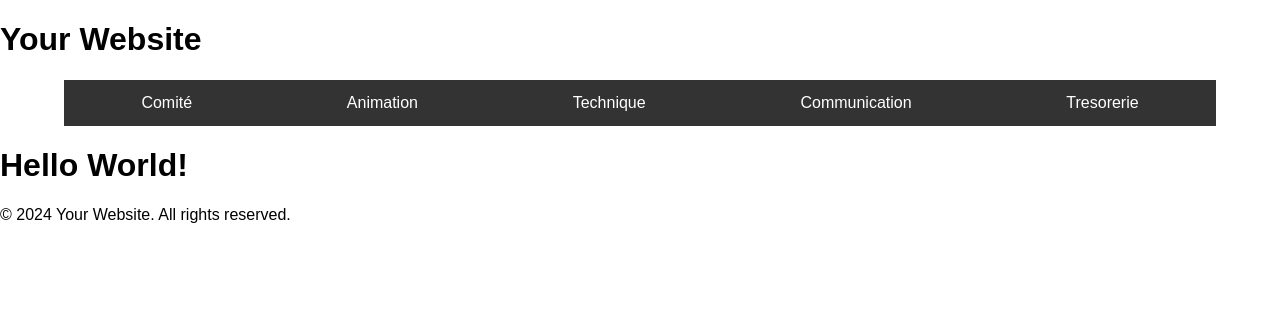
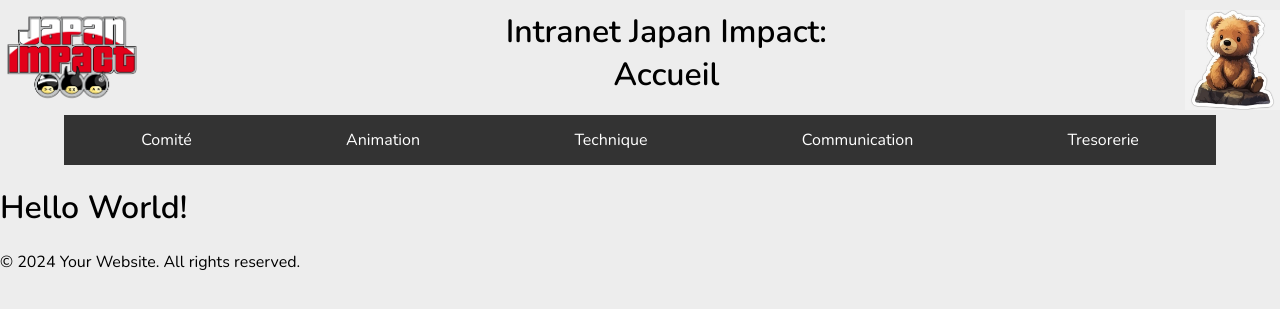
Before and after one commit to EliannRaven/Nanuq, a Django app: page /intra/ in a window 1280 px wide. Shown: the top 309 px of the page. Run offline with Django 5.2, Linux system fonts and the light colour scheme.

Commit message:
Few modifications in the back and frontend

```diff
--- a/Nanuq/Suivi/templates/Suivi/intraHome.html
+++ b/Nanuq/Suivi/templates/Suivi/intraHome.html
@@ -1,7 +1,17 @@
 {% extends 'intraBase.html' %}
+{% load static %}
+
+{% block header %}
+    <div class ="headerElement headerTitle">
+        Intranet Japan Impact:<br>
+        Accueil
+    </div>
+{% endblock %}
 
 {% block content %}
     <!-- Your content specific to intraHome.html -->
     <h1>Hello World!</h1>
+
+
     <!-- Additional content -->
 {% endblock %}
--- a/Nanuq/Suivi/templates/intraBase.html
+++ b/Nanuq/Suivi/templates/intraBase.html
@@ -4,6 +4,9 @@
     <meta charset="UTF-8">
     <meta name="viewport" content="width=device-width, initial-scale=1.0">
     {% load static %}
+    <link rel="preconnect" href="https://fonts.googleapis.com">
+    <link rel="preconnect" href="https://fonts.gstatic.com" crossorigin>
+    <link href="https://fonts.googleapis.com/css2?family=Nunito:wght@300;400;600&display=swap" rel="stylesheet">
     <title>{% block title %}Nanuq: Event Intranet{% endblock %}</title>
     <link rel="icon" type="image/png" href="{% static 'image/nanuq.jpg' %}">
     <link rel="stylesheet" type="text/css" href="{% static 'css/style.css' %}">
@@ -11,7 +14,12 @@
 <body>
 
     <header>
-        <h1>Your Website</h1>
+        <div class ="intraHeader">
+            <a href="{% url 'intraHome' %}"><img class = "headerElement headerLogo" src="{% static 'image/logo_yokai.png' %}" alt="Logo"></a>
+            {% block header %}
+            {% endblock %}
+            <img class = "headerElement headerLogPicture" src="{% static 'image/nanuq.jpg' %}" alt="Logo">
+        </div>
         {% include 'intraNavbar.html' %}
     </header>
 
--- a/Nanuq/Suivi/templates/intraNavbar.html
+++ b/Nanuq/Suivi/templates/intraNavbar.html
@@ -1,6 +1,6 @@
 <div class="intraNavbar">
     <a href="#home">Comité</a>
-    <a href="#about">Animation</a>
+    <a href="{% url 'contactList' %}">Animation</a>
     <a href="#services">Technique</a>
     <a href="#contact">Communication</a>
     <a href="#contact">Tresorerie</a>
--- a/Nanuq/Suivi/urls.py
+++ b/Nanuq/Suivi/urls.py
@@ -1,8 +1,10 @@
 from django.urls import path
-from .views import intraHome
+from .views import intraHome, ContactList
 
 urlpatterns = [
     path('', intraHome, name='intraHome'),
+    path('contactList/', ContactList.as_view(), name = 'contactList'),
+
 ]
 
 #C:\Users\nicoh\Documents\Computer_science\Portfolio\Nanuq\Nanuq\Nanuq\static
--- a/Nanuq/Suivi/views.py
+++ b/Nanuq/Suivi/views.py
@@ -1,6 +1,20 @@
 from django.shortcuts import render
+from django.views.generic.list import ListView
 
-# Create your views here.
+#Import models
+from .models import AnimationContact
+
+# Class base views
+
+class ContactList(ListView):
+    model = AnimationContact
+    context_object_name = 'Contacts'
+    template_name = 'Suivi/contactList.html'
+
+
+
+
+# Function base views
 
 def intraHome(request):
     return render(request, 'Suivi/intraHome.html')
--- a/Nanuq/static/css/style.css
+++ b/Nanuq/static/css/style.css
@@ -1,8 +1,45 @@
+/* General styling */
 body {
     margin: 0;
-    font-family: Arial, sans-serif;
+    padding: 0;
+    font-family: 'Nunito', sans-serif;
+    font-weight: 400;
+    background-color : rgb(237, 237, 237);
 }
 
+/* Header Navbar */
+.intraHeader {
+    display: flex;
+    align-items: center;
+    height: 100px;
+    margin-top: 10px;
+    margin-bottom: 5px;
+}
+.headerElement {
+    height: 100%;
+    box-sizing: border-box;
+    overflow: hidden;
+}
+.headerLogo {
+    width: 148px;
+}
+.headerLogo:hover {
+    width: 155px;
+    height: 105px;
+}
+.headerTitle {
+    width: 85%;
+    text-align: center;
+    font-weight: 800;
+    font-size: 32px;
+
+}
+.headerLogPicture {
+    width: 100px;
+}
+
+
+/* Navbar intranet */
 .intraNavbar {
     background-color: #333;
     overflow: hidden;
@@ -11,7 +48,6 @@ body {
     display: flex;
     justify-content: space-between;
 }
-
 .intraNavbar a {
     color: white;
     text-align: center;
@@ -20,7 +56,6 @@ body {
     flex-grow: 1;
     box-sizing: border-box;
 }
-
 .intraNavbar a:hover {
     background-color: #ddd;
     color: black;
```
Also changed, not shown: Nanuq/Suivi/models.py (+57 -21 lines), Nanuq/Suivi/templates/Suivi/contactList.html (added, +21 -0 lines), Nanuq/Suivi/migrations/0005_allergy_comment_parking_comment_and_more.py (added), Nanuq/static/image/headerLogo_v600.png (added), Nanuq/static/image/logo_yokai.png (added).
